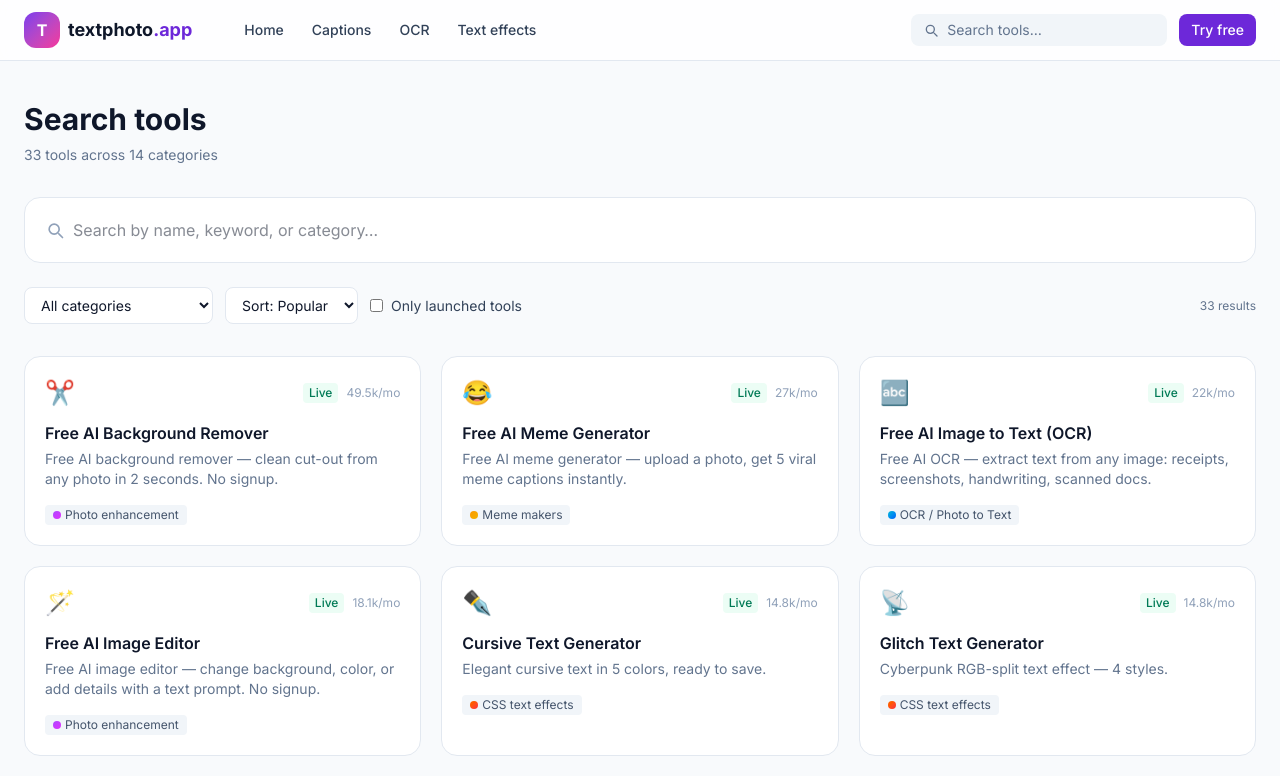
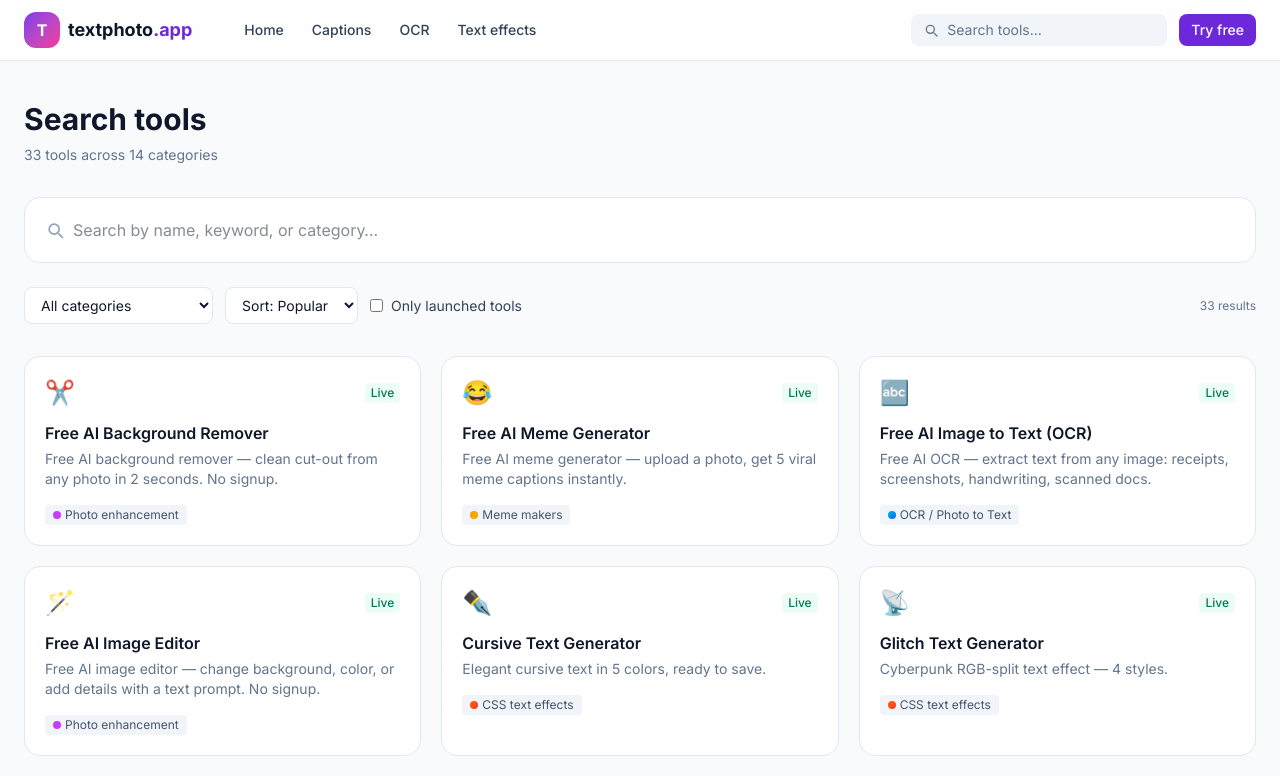
Before and after one commit to dominovd/textphoto-ap, a Next.js app: page /search in a window 1280 px wide. Shown: the top 776 px of the page. Built offline with nearby package versions, Linux system fonts and the light colour scheme.

Commit message:
ui: remove search-volume badge from tool cards

```diff
--- a/app/search/SearchClient.tsx
+++ b/app/search/SearchClient.tsx
@@ -156,14 +156,11 @@
               >
                 <div className="flex items-center justify-between mb-3">
                   <span className="text-2xl">{t.icon}</span>
-                  <div className="flex items-center gap-2 text-xs text-slate-400">
-                    {t.component && (
-                      <span className="px-1.5 py-0.5 rounded bg-emerald-50 text-emerald-700 font-medium">
-                        Live
-                      </span>
-                    )}
-                    <span>{formatVolume(t.searchVolume)}/mo</span>
-                  </div>
+                  {t.component && (
+                    <span className="text-xs px-1.5 py-0.5 rounded bg-emerald-50 text-emerald-700 font-medium">
+                      Live
+                    </span>
+                  )}
                 </div>
                 <h3 className="font-semibold mb-1 group-hover:text-brand-700">
                   {t.name}
@@ -189,8 +186,3 @@
     </div>
   );
 }
-
-function formatVolume(n: number): string {
-  if (n >= 1000) return `${(n / 1000).toFixed(1).replace(".0", "")}k`;
-  return String(n);
-}
--- a/components/FeaturedToolCard.tsx
+++ b/components/FeaturedToolCard.tsx
@@ -19,9 +19,6 @@
           <span className="text-xs px-2 py-0.5 rounded bg-slate-100 text-slate-700">
             {category?.name ?? tool.category}
           </span>
-          <span className="text-xs text-slate-400">
-            {(tool.searchVolume / 1000).toFixed(1).replace(".0", "")}k searches/mo
-          </span>
         </div>
         <h3 className="font-semibold mb-1 group-hover:text-brand-700">
           {tool.name}
--- a/components/ToolCard.tsx
+++ b/components/ToolCard.tsx
@@ -7,12 +7,7 @@
       href={`/${tool.category}/${tool.slug}`}
       className="tool-card group block rounded-2xl bg-white border border-slate-200 p-5"
     >
-      <div className="flex items-center justify-between mb-3">
-        <span className="text-2xl">{tool.icon}</span>
-        <span className="text-xs text-slate-400">
-          {formatVolume(tool.searchVolume)}/mo
-        </span>
-      </div>
+      <div className="text-2xl mb-3">{tool.icon}</div>
       <h3 className="font-semibold mb-1 group-hover:text-brand-700">
         {tool.name}
       </h3>
@@ -20,8 +15,3 @@
     </Link>
   );
 }
-
-function formatVolume(n: number): string {
-  if (n >= 1000) return `${(n / 1000).toFixed(1).replace(".0", "")}k`;
-  return String(n);
-}
```
